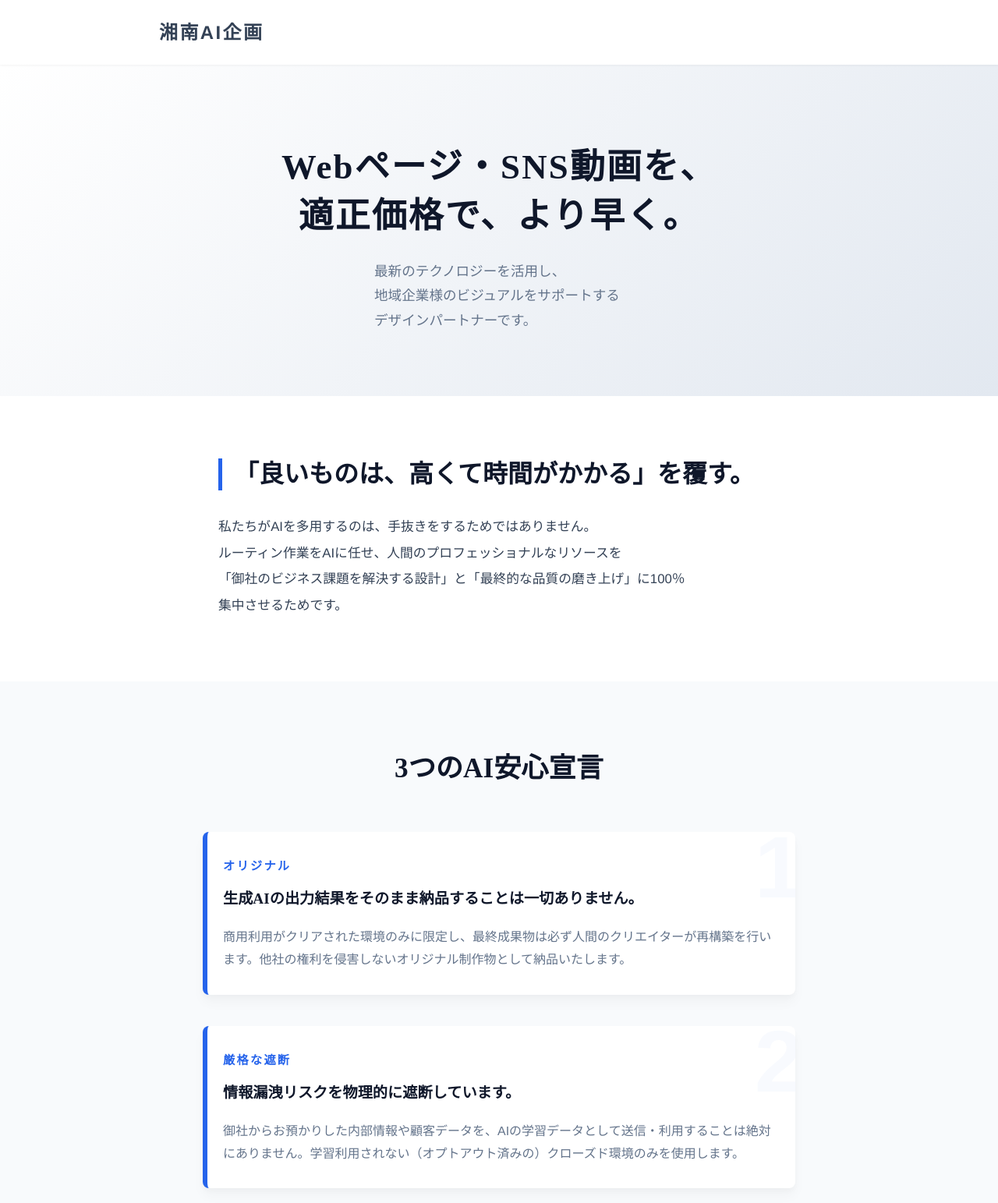
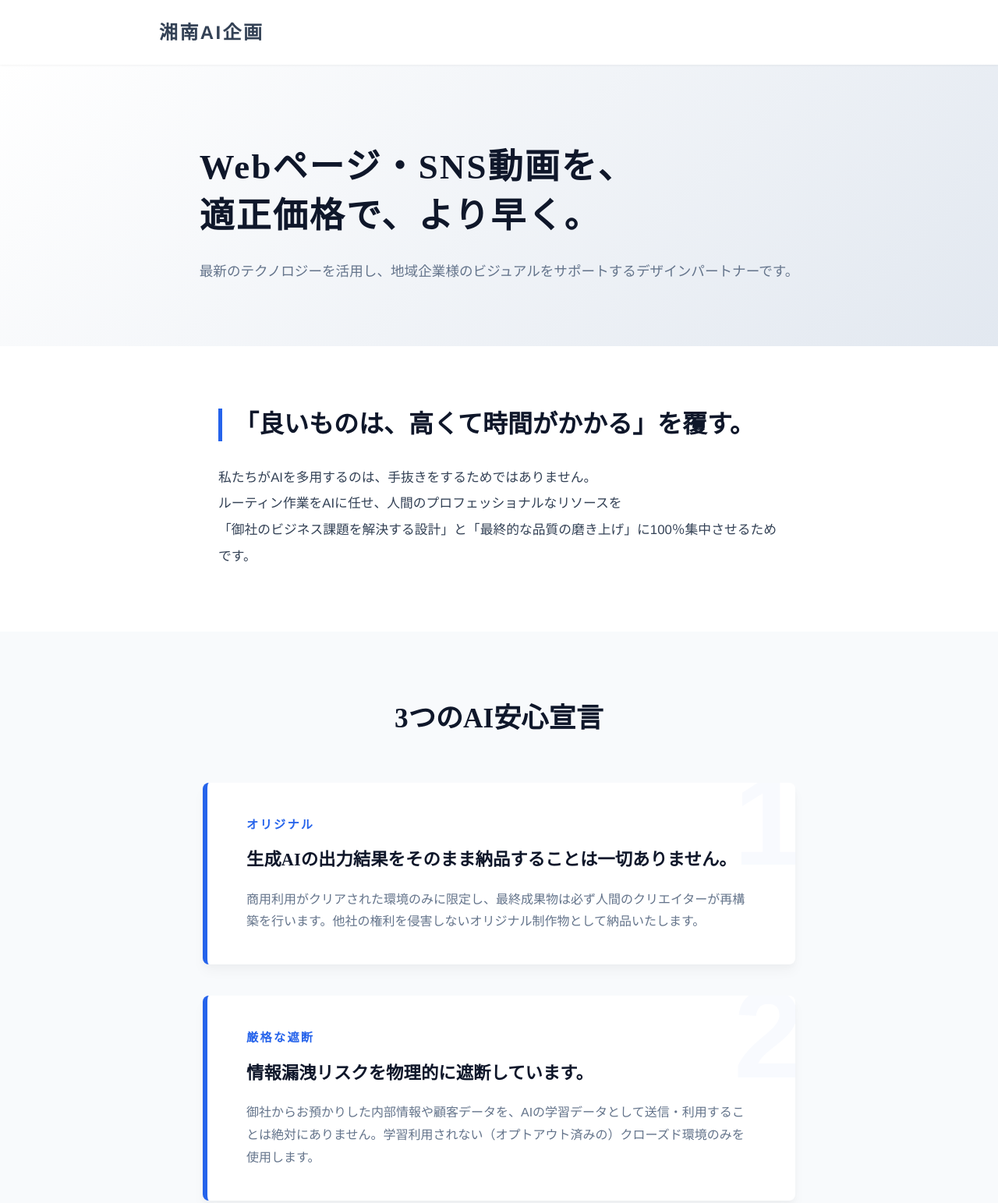
Before and after one commit to saitoryohei/sAIp, a plain HTML site: page index.html in a window 1280 px wide. Shown: the top 1543 px of the page at 78% size. Drawn offline with Linux system fonts and the light colour scheme.

Commit message:
各デバイス改行修正

```diff
--- a/index.html
+++ b/index.html
@@ -49,40 +49,19 @@
     letter-spacing: 0.1em;
   }
 
-
-
-  /* 日本語の文節途中での不自然な改行を防ぐ */
-  .text-lock {
-    word-break: keep-all;
-    overflow-wrap: anywhere;
-    margin: 0 auto;
+  /* =========================================
+     ファーストビュー（hero）のレイアウト制御
+  ========================================= */
+  .hero {
+    padding: 100px 0 80px;
+    background: linear-gradient(135deg, #fff 0%, #e2e8f0 100%);
   }
 
-  /* PC環境（769px以上）：テキスト幅を固定し、意図した<br>のみで改行させる */
-  @media (min-width: 769px) {
-    .text-lock.hero-lock { width: 700px; }
-    .text-lock.lead-lock { width: 800px; }
-
-    .br-sp { display: none; } /* スマホ用の改行を無効化 */
-    .br-pc { display: block; } /* PC用の改行を有効化 */
-  }
-
-  /* スマホ・タブレット環境（768px以下）：スマホ画面に最適化した幅と改行に切り替え */
-  @media (max-width: 768px) {
-    .text-lock { width: 92%; } /* 画面幅に対して一定の余白を担保 */
-
-    .br-pc { display: none; } /* PC用の改行を無効化 */
-    .br-sp { display: block; } /* スマホ用の改行を有効化 */
-
-    /* スマホ時のフォントサイズ微調整 */
-    .hero h1 { font-size: 1.8rem; line-height: 1.5; }
-    .lead h2 { font-size: 1.5rem; line-height: 1.5; }
-  }
-
-  .hero {
-    padding: 100px 0 80px;
-    text-align: center;
-    background: linear-gradient(135deg, #fff 0%, #e2e8f0 100%);
+  /* ここがキモ：ブロックを文字幅に合わせ、中央配置し、中身を左詰めにする */
+  .hero-lock {
+    width: fit-content; /* h1かpの長い方の幅にブロックサイズを合わせる */
+    margin: 0 auto;     /* そのブロック全体を画面の中央に配置 */
+    text-align: left;   /* 中の文字はすべて左詰めにし、縦のラインを揃える */
   }
 
   .hero h1 {
@@ -95,23 +74,23 @@
   .hero p {
     font-size: 1.1rem;
     color: var(--text-light);
-    /* 以下を変更・追加 */
-    text-align: left;       /* 中の文字を左詰めに指定 */
-    width: fit-content;     /* ブロックの幅を文章の長さにぴったり合わせる */
-    margin: 0 auto;         /* そのブロック自体を画面の中央に配置 */
     line-height: 1.8;
   }
 
+  .comma-pc { display: inline; } /* PCでは読点を表示 */
+
+
+  /* =========================================
+     リード文（lead）のレイアウト制御
+  ========================================= */
   .lead {
     padding: 80px 0;
     background: #fff;
   }
 
-
   .lead h2 {
     font-size: 2rem;
     margin-bottom: 30px;
-    /* 左詰めデザインに合わせて、見出しに左線（アクセント）を追加して引き締める */
     border-left: 5px solid var(--accent-color);
     padding-left: 15px;
     line-height: 1.3;
@@ -119,21 +98,20 @@
 
   .lead p {
     font-size: 1.05rem;
-    line-height: 2; /* 左詰めは行間（line-height）を少し広げた方が読みやすい */
+    line-height: 2;
     color: var(--text-main);
   }
 
-
-  /* ブロック自体は中央に、中のテキストは左詰めに */
   .text-lock.lead-lock {
-    text-align: left; /* 左詰めに指定 */
-    max-width: 720px; /* 左詰めの場合、視線移動を最適化するため幅を少し絞る（約40〜45文字幅） */
+    text-align: left;
+    max-width: 720px;
     width: 90%;
     margin: 0 auto;
   }
 
-
-  /* 1カラム用の縦積みスタックレイアウトに変更 */
+  /* =========================================
+     安心宣言（declarations）のカードレイアウト
+  ========================================= */
   .declarations {
     padding: 80px 0;
   }
@@ -148,64 +126,48 @@
     display: flex;
     flex-direction: column;
     gap: 40px;
-    max-width: 760px; /* PCでも読みやすい文字数幅に制限 */
+    max-width: 760px;
     margin: 0 auto;
   }
 
-
-
-  /* 1. 巨大な背景透かし（watermark）の設定 */
   .card {
-    position: relative; /* 透かしの基準点 */
-    overflow: hidden;   /* 数字がカードからはみ出さないようにする */
+    position: relative;
+    overflow: hidden;
     background: #fff;
     padding: 40px 50px;
     border-radius: 8px;
     box-shadow: 0 4px 6px rgba(0,0,0,0.02), 0 10px 15px rgba(0,0,0,0.03);
-    border-left: 6px solid var(--accent-color); /* 左側の青線 */
+    border-left: 6px solid var(--accent-color);
   }
 
-  /* HTMLのdata-num属性（"1", "2", "3"）を巨大な透かしとして表示 */
   .card::before {
-    content: attr(data-num); /* HTMLの属性値を吸い上げる */
+    content: attr(data-num);
     position: absolute;
-    top: -30px; /* 位置調整 */
+    top: -30px;
     right: -10px;
-    font-size: 10rem; /* 巨大な数字 */
-    font-weight: 900; /* 極太 */
-    font-family: 'Helvetica Neue', Arial, sans-serif; /* 数字は見やすいゴシックで */
-    color: rgba(37, 99, 235, 0.03); /* 極めて薄いブルー（重要：透かしにするため） */
+    font-size: 10rem;
+    font-weight: 900;
+    font-family: 'Helvetica Neue', Arial, sans-serif;
+    color: rgba(37, 99, 235, 0.03);
     line-height: 1;
-    pointer-events: none; /* テキスト選択の邪魔にしない */
-    z-index: 1; /* コンテンツの後ろへ */
+    pointer-events: none;
+    z-index: 1;
   }
 
-  /* 2. カード内部のコンテンツ設定（透かしの上に重ねる） */
-  .card span,
-  .card h3,
-  .card p {
-    position: relative; /* 透かし（z-index:1）より前に出すため */
+  .card span, .card h3, .card p {
+    position: relative;
     z-index: 2;
   }
 
-  /* 3. ご要望の箇所：.card-number（「オリジナル」等）のスタイル */
   .card-number {
     display: inline-block;
     font-size: 0.95rem;
-    letter-spacing: 0.15em; /* 文字間隔を広げて少し硬い印象に */
+    letter-spacing: 0.15em;
     margin-bottom: 15px;
-
-    /* --- ここで太さと色を指定 --- */
-    font-weight: bold; /* 太くする */
-    color: var(--accent-color); /* 色をアクセントカラー（青）にする */
-    /* ※もし真っ黒が良い場合は #000、紺色が良い場合は var(--primary-color) に変更してください */
+    font-weight: bold;
+    color: var(--accent-color);
   }
 
-
-
-
-
-  /* 4. 見出し（h3）と本文（p）の微調整 */
   .card h3 {
     font-size: 1.4rem;
     line-height: 1.5;
@@ -227,24 +189,30 @@
     font-size: 0.9rem;
   }
 
+  /* =========================================
+     レスポンシブ（PC・スマホの改行・サイズ制御）
+  ========================================= */
+  @media (min-width: 769px) {
+    .br-sp { display: none; }
+    .br-pc { display: block; }
+  }
 
-  /* スマホ対応の調整 */
   @media (max-width: 768px) {
+    .br-pc { display: none; }
+    .br-sp { display: block; }
+
+    /* スマホで読点を消す */
+    .comma-pc { display: none; }
+
+    /* スマホ用のフォントサイズ・余白調整 */
+    .hero h1 { font-size: 1.8rem; line-height: 1.5; }
+    .hero p { font-size: 1rem; }
     .lead h2 { font-size: 1.5rem; padding-left: 10px; }
+
+    .card { padding: 30px 20px; }
+    .card::before { font-size: 7rem; top: -10px; }
+    .card h3 { font-size: 1.2rem; }
   }
-    .card { padding: 30px 20px; }
-    .card::before { font-size: 7rem; top: -10px; } /* 透かしを少し小さく */
-    .card h3 { font-size: 1.2rem; }
-  .hero p {
-      width: 90%;          /* スマホでは横幅に余裕を持たせる */
-      max-width: 320px;    /* 読みやすい文字数で折り返させる */
-    }
-
-
-
-
-
-
 </style>
 </head>
 <body>
@@ -256,7 +224,7 @@
 <section class="hero">
   <div class="container">
     <div class="text-lock hero-lock">
-      <h1>Webページ・SNS動画を、<br class="br-pc">適正価格で、より早く。</h1>
+      <h1>Webページ・SNS動画を<span class="comma-pc">、</span><br class="br-pc"><br class="br-sp">適正価格で<span class="comma-pc">、</span><br class="br-sp">より早く。</h1>
       <p>最新のテクノロジーを活用し、<br class="br-sp">地域企業様のビジュアルをサポートする<br class="br-sp">デザインパートナーです。</p>
     </div>
   </div>
@@ -291,7 +259,7 @@
       </div>
 
       <div class="card" data-num="3">
-        <span class="card-number" >品質保証</span>
+        <span class="card-number">品質保証</span>
         <h3>人間による徹底した品質保証</h3>
         <p>AIはあくまで「優秀なアシスタント」であり、ディレクションと最終決定権は人間が持ちます。</p>
       </div>
```
